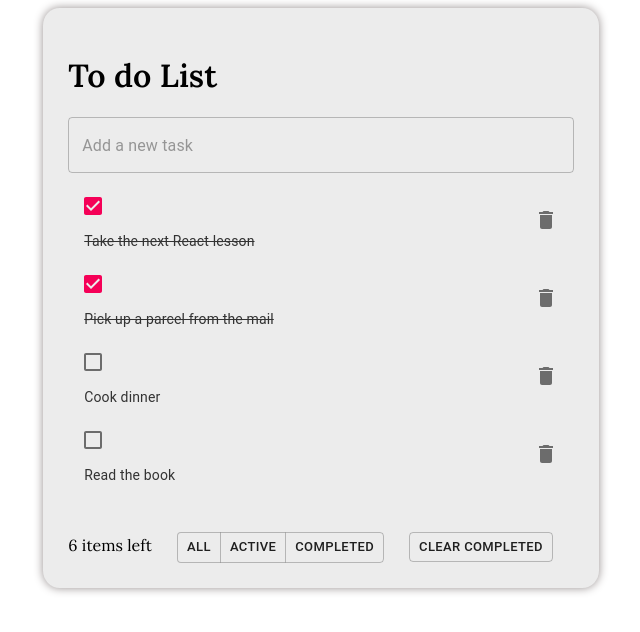
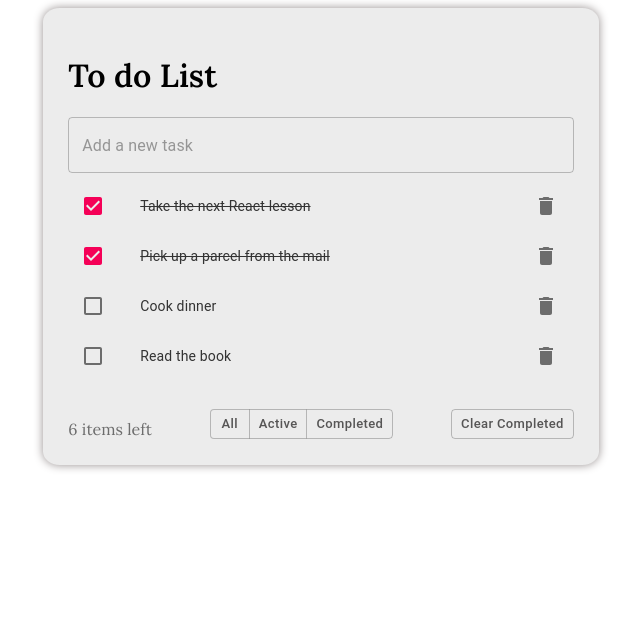
Before and after one commit to WebHeroSchool/TatiTodo, a React (Create React App) app: page / in a window 1280 px wide. Shown: the top 632 px of the page, without its empty margins (319-959 px from the left). Built offline with nearby package versions, Linux system fonts and the light colour scheme.

Commit message:
change material ui component style

```diff
--- a/src/components/Footer/Footer.js
+++ b/src/components/Footer/Footer.js
@@ -1,20 +1,25 @@
 import React from 'react';
 import styles from './Footer.module.css';
+import { withStyles } from '@material-ui/core/styles';
 import Button from '@material-ui/core/Button';
 import ButtonGroup from '@material-ui/core/ButtonGroup';
+
+const StyledButton = withStyles({
+  label: {
+    textTransform: 'capitalize',
+        color: '#565555',
+  },
+})(Button);
 
 const Footer = ({count})=> (
 	<div className={styles.wrap}>
 		<span className={styles.wrap}>{count} items left</span>
-		<ButtonGroup aria-label="small
-					 outlined button group"
-					 size="small"
-					 className={styles.btnGroup}>
-			<Button>All</Button>
-		    <Button>Active</Button>
-		    <Button>Completed</Button>
+		<ButtonGroup aria-label="small outlined button group" size="small">
+			<StyledButton>All</StyledButton>
+		    <StyledButton>Active</StyledButton>
+		    <StyledButton>Completed</StyledButton>
       	</ButtonGroup>
-		<Button variant="outlined" size="small">Clear completed</Button>
+		<StyledButton variant="outlined" size="small">clear completed</StyledButton>
 	</div>
 	);
 
--- a/src/components/Footer/Footer.module.css
+++ b/src/components/Footer/Footer.module.css
@@ -1,6 +1,7 @@
 .wrap{
-    margin-top: 6%;
+    margin-top: 3%;
+    display: flex;
+    justify-content: space-between;
+    align-items: flex-end;
+    color: #6d6d6d;
 }
-.btnGroup{
-	margin: 0 25px 0 25px;
-}
--- a/src/components/Item/Item.module.css
+++ b/src/components/Item/Item.module.css
@@ -1,12 +1,12 @@
 .item{
 	color:#333;
-	display: inline-block;
 }
 .done{
 	/*color:#c4c4c4;*/
 	text-decoration: line-through;
-	display: inline-block;
 }
-.inline{
-	display: inline-block;
+
+.item, .done{
+	display: flex;
+	align-items: center;
 }
```
